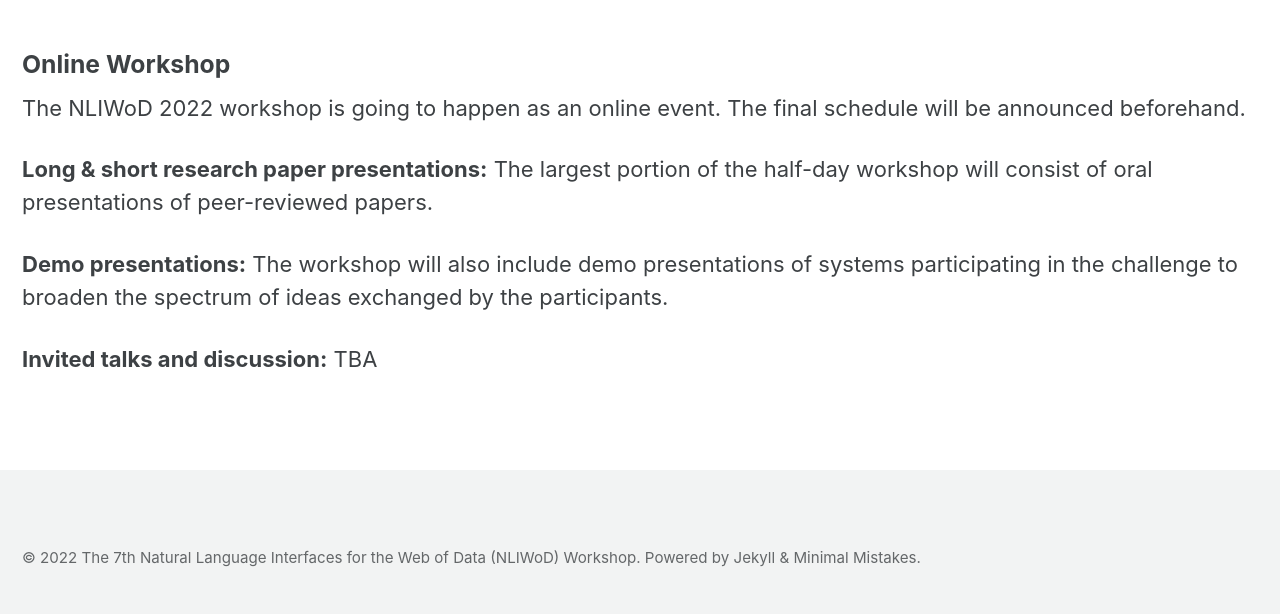
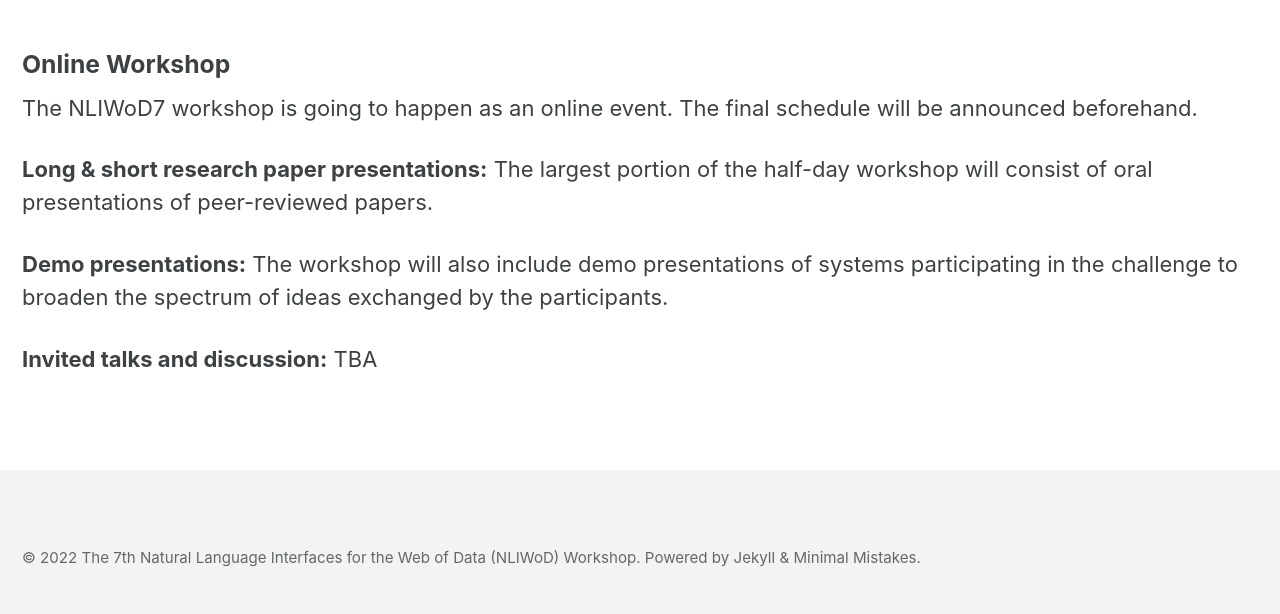
Before and after one commit to semantic-systems/nliwod-workshop, a Jekyll site: the page built from program.md, in a window 1280 px wide. Shown: the part 311-925 px from the top of the page. Built offline with Jekyll 4.4.1, drawn with Linux system fonts in a browser that asks for light colours; cached includes are drawn as plain includes.

Commit message:
Update program.md

```diff
--- a/program.md
+++ b/program.md
@@ -7,7 +7,7 @@ ref: program
 
 ### Online Workshop
 
-The NLIWoD 2022 workshop is going to happen as an online event. The final schedule will be announced beforehand.
+The NLIWoD7 workshop is going to happen as an online event. The final schedule will be announced beforehand.
 
 **Long & short research paper presentations:**
 The largest portion of the half-day workshop will consist of oral presentations of peer-reviewed papers.
```
